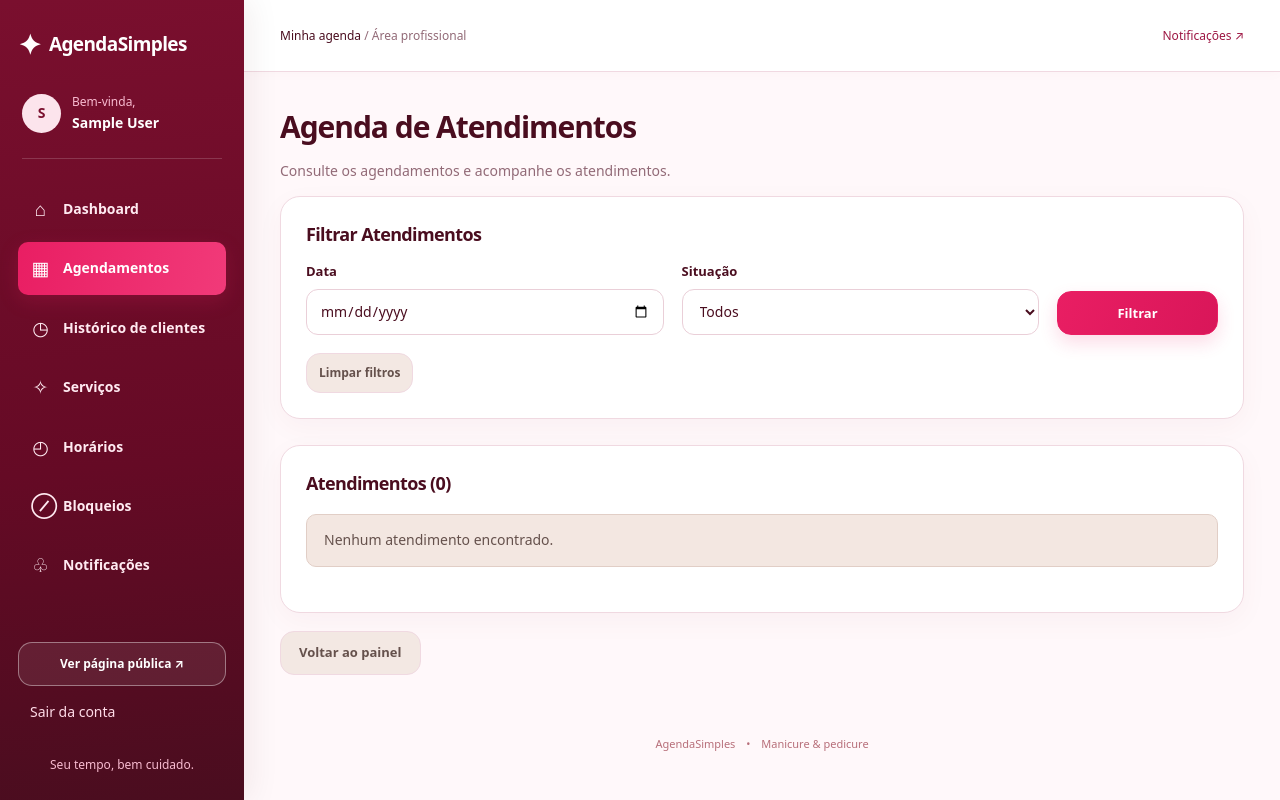
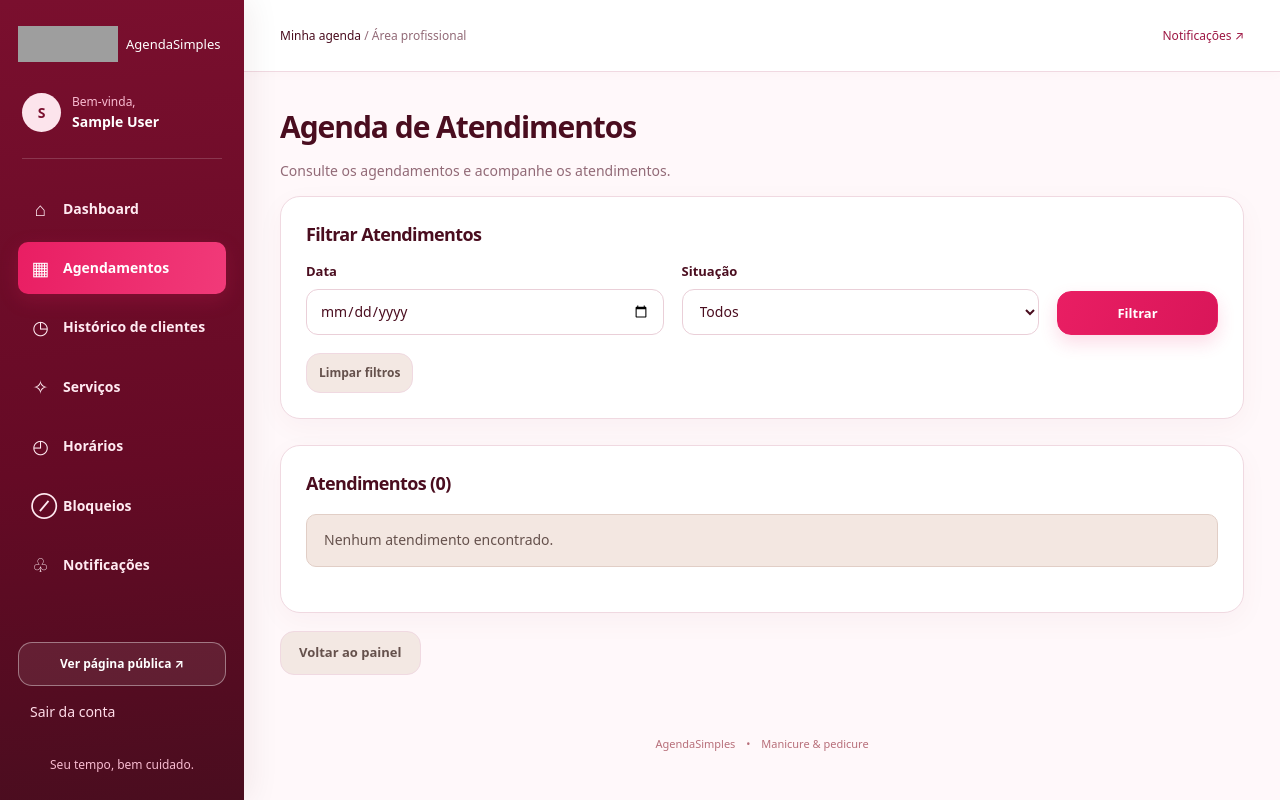
Before and after one commit to arthurhenridev99/Agenda-Simples, a Flask app: page /agenda in a window 1280 px wide. Run offline with Flask 3, Linux system fonts and the light colour scheme; the visitor is signed in with stand-in values (Sample User, id 1); data that the repository does not hold is empty; grey boxes are pictures that could not be loaded.

Commit message:
Adiciona logotipo responsivo no cabeçalho público e profissional

```diff
--- a/templates/base.html
+++ b/templates/base.html
@@ -11,7 +11,7 @@
 <a class="skip-link" href="#conteudo">Pular para o conteúdo</a>
 {% if admin %}
 <aside class="sidebar">
-  <a class="brand" href="{{ url_for('painel') }}"><span class="brand-icon" aria-hidden="true">✦</span> AgendaSimples</a>
+  <a class="brand" href="{{ url_for('painel') }}"><img class="header-brand-logo" src="{{ url_for('static', filename='img/logo-agendasimples.webp') }}" alt="" width="100" height="36" decoding="async"><span>AgendaSimples</span></a>
   <div class="profile"><span class="avatar">{{ session.get('nome_profissional', 'P')[:1]|upper }}</span><div><small>Bem-vinda,</small><strong>{{ session.get('nome_profissional', 'Profissional') }}</strong></div></div>
   <details class="mobile-menu" open><summary>Menu de navegação</summary>
   <nav aria-label="Menu principal">
@@ -29,7 +29,7 @@
   <div class="sidebar-bottom"><a class="btn btn-outline-primary" href="{{ url_for('inicio') }}">Ver página pública ↗</a><form method="POST" action="{{ url_for('sair') }}"><button class="logout" type="submit">Sair da conta</button></form><small>Seu tempo, bem cuidado.</small></div>
 </aside>
 {% else %}
-<header class="public-header"><a class="brand" href="{{ url_for('inicio') }}">AgendaSimples</a>{% if request.endpoint == 'inicio' %}<nav aria-label="Navegação pública"><a class="btn btn-outline-primary" href="{{ url_for('painel') if session.get('id_profissional') else url_for('login') }}">Área profissional</a></nav>{% endif %}</header>
+<header class="public-header"><a class="brand" href="{{ url_for('inicio') }}"><img class="header-brand-logo" src="{{ url_for('static', filename='img/logo-agendasimples.webp') }}" alt="" width="100" height="36" decoding="async"><span>AgendaSimples</span></a>{% if request.endpoint == 'inicio' %}<nav aria-label="Navegação pública"><a class="btn btn-outline-primary" href="{{ url_for('painel') if session.get('id_profissional') else url_for('login') }}">Área profissional</a></nav>{% endif %}</header>
 {% endif %}
 <div class="workspace">
 {% if admin %}<header class="topbar"><span>Minha agenda <span class="text-muted">/ Área profissional</span></span><a href="{{ url_for('listar_notificacoes') }}">Notificações ↗</a></header>{% endif %}
```
